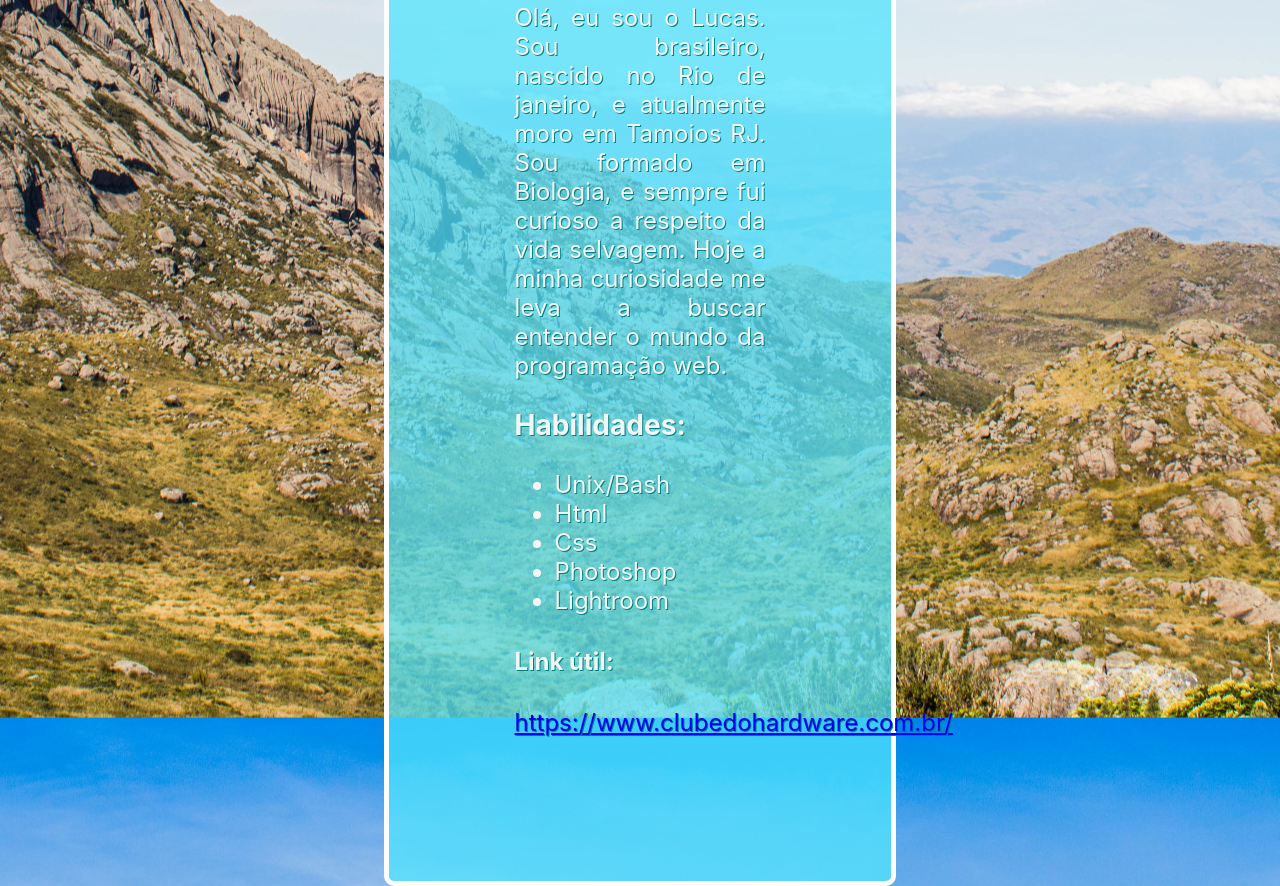
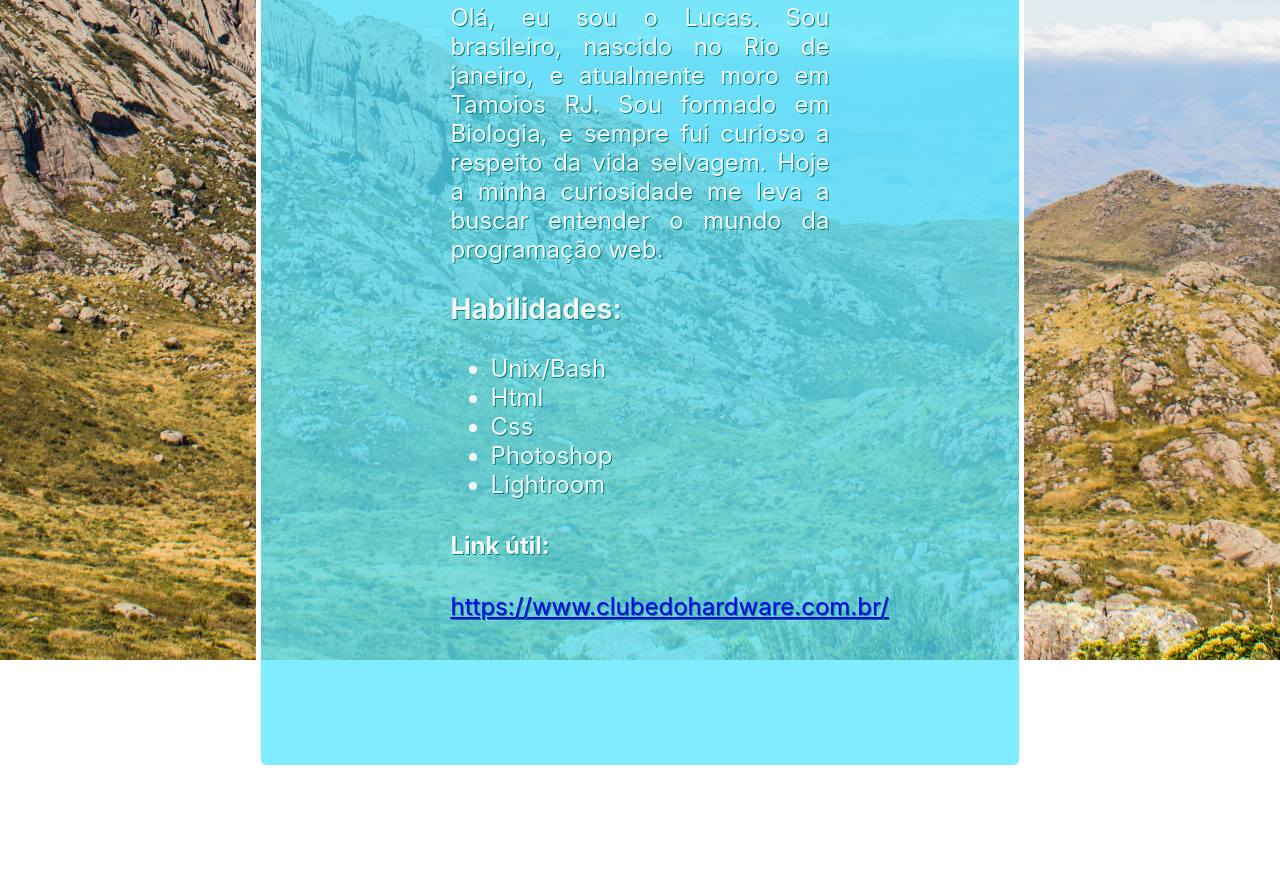
Before and after one commit to lucasrimis/lucasrimis.github.io, a plain HTML site: page index.html in a window 1280 px wide. Shown: the part 773-1659 px from the top of the page. After the commit the page ends 1543 px from the top, so only its background shows below. Drawn offline with Linux system fonts and the light colour scheme.

Commit message:
portfolio 2.3.2

```diff
--- a/index.html
+++ b/index.html
@@ -38,7 +38,7 @@
                 </ul>
         </div>
         <h4>Link útil:</h4>
-        <p> <a href="https://www.youtube.com/watch?v=dQw4w9WgXcQ" target= _blank>https://www.clubedohardware.com.br/</a></p>
+        <p id= 'link'> <a href="https://www.youtube.com/watch?v=dQw4w9WgXcQ" target= _blank>https://www.clubedohardware.com.br/</a></p>
     </div>
 </body>
 </div>
--- a/style.css
+++ b/style.css
@@ -10,11 +10,12 @@
 }
 body{
     background-image: url(montanha.jpg);
-    background-size: cover;
-
+    background-size: 100%;
+    background-attachment: fixed;
     background-position: center;
     margin: 0;
     background-size: auto;
+    background-repeat: no-repeat;
 
 }
 #insta{
@@ -51,7 +52,7 @@ body{
 }
 #body{
     background-color: rgba(83, 229, 255, 0.733);
-    margin-inline: 30%;
+    margin-inline: 20%;
     border-radius: 10px;
     border:5px solid rgb(255, 255, 255);
     padding-bottom: 120px;
```
